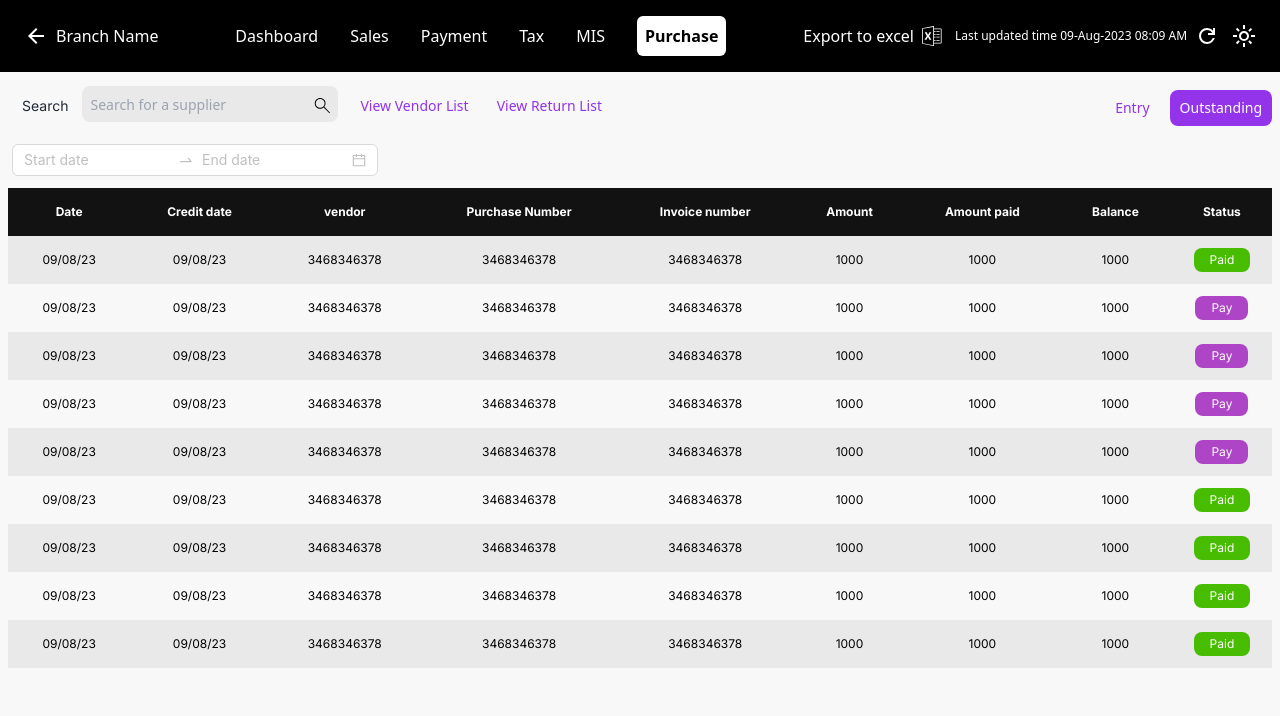
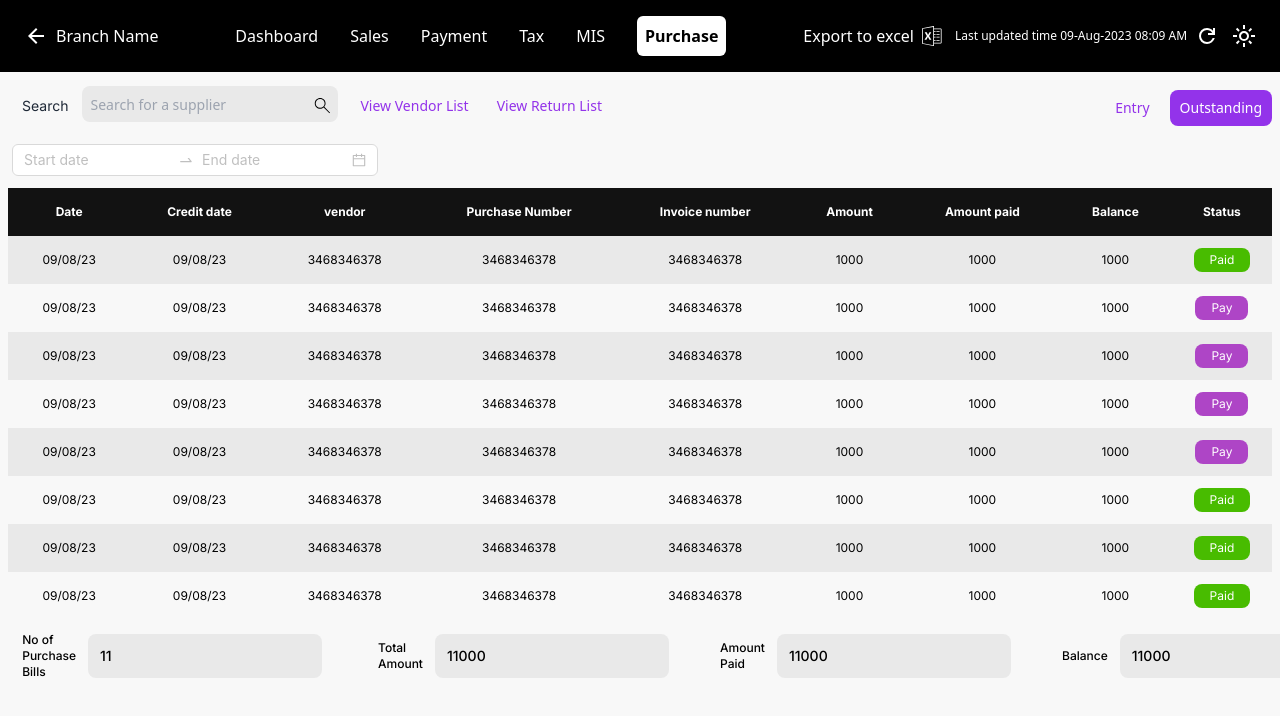
Before and after one commit to amarnadhcp/Sacrosys-purchase, a React (Create React App) app: page /outstanding in a window 1280 px wide. Shown: the top 716 px of the page. Built offline with nearby package versions, Linux system fonts and the light colour scheme.

Commit message:
feat(DetailsCount component inital styling)

```diff
--- a/src/component/Entry/ReturnList.jsx
+++ b/src/component/Entry/ReturnList.jsx
@@ -93,7 +93,7 @@ function ReturnList() {
                   <td className="px-4 py-2 text-black flex justify-center items-center">
                     <img
                       className="h-8 w-16 object-contain"
-                      src={foodIcon}
+                      src={item.image}
                       alt="food icon"
                     />
                   </td>
@@ -119,6 +119,7 @@ const data = [
     vat: "100.000",
     remarks: "Main kitchen",
     active: true,
+    image:"https://images.pexels.com/photos/376464/pexels-photo-376464.jpeg?auto=compress&cs=tinysrgb&w=600"
   },
   {
     id: 2,
@@ -128,6 +129,7 @@ const data = [
     returnAmount: "1000.000",
     vat: "100.000",
     remarks: "Main kitchen",
+    image:"https://images.pexels.com/photos/376464/pexels-photo-376464.jpeg?auto=compress&cs=tinysrgb&w=600"
   },
   {
     id: 2,
@@ -137,6 +139,7 @@ const data = [
     returnAmount: "1000.000",
     vat: "100.000",
     remarks: "Main kitchen",
+    image:"https://images.pexels.com/photos/376464/pexels-photo-376464.jpeg?auto=compress&cs=tinysrgb&w=600"
   },
   {
     id: 2,
@@ -146,6 +149,7 @@ const data = [
     returnAmount: "1000.000",
     vat: "100.000",
     remarks: "Main kitchen",
+    image:"https://images.pexels.com/photos/376464/pexels-photo-376464.jpeg?auto=compress&cs=tinysrgb&w=600"
   },
   {
     id: 2,
@@ -155,6 +159,7 @@ const data = [
     returnAmount: "1000.000",
     vat: "100.000",
     remarks: "Main kitchen",
+    image:"https://images.pexels.com/photos/376464/pexels-photo-376464.jpeg?auto=compress&cs=tinysrgb&w=600"
   },
   {
     id: 2,
@@ -164,6 +169,7 @@ const data = [
     returnAmount: "1000.000",
     vat: "100.000",
     remarks: "Main kitchen",
+    image:"https://images.pexels.com/photos/376464/pexels-photo-376464.jpeg?auto=compress&cs=tinysrgb&w=600"
   },
   {
     id: 2,
@@ -173,6 +179,7 @@ const data = [
     returnAmount: "1000.000",
     vat: "100.000",
     remarks: "Main kitchen",
+    image:"https://images.pexels.com/photos/376464/pexels-photo-376464.jpeg?auto=compress&cs=tinysrgb&w=600"
   },
   {
     id: 2,
@@ -182,6 +189,7 @@ const data = [
     returnAmount: "1000.000",
     vat: "100.000",
     remarks: "Main kitchen",
+    image:"https://images.pexels.com/photos/376464/pexels-photo-376464.jpeg?auto=compress&cs=tinysrgb&w=600"
   },
   {
     id: 2,
@@ -191,6 +199,7 @@ const data = [
     returnAmount: "1000.000",
     vat: "100.000",
     remarks: "Main kitchen",
+    image:"https://images.pexels.com/photos/376464/pexels-photo-376464.jpeg?auto=compress&cs=tinysrgb&w=600"
   },
   {
     id: 2,
@@ -200,6 +209,7 @@ const data = [
     returnAmount: "1000.000",
     vat: "100.000",
     remarks: "Main kitchen",
+    image:"https://images.pexels.com/photos/376464/pexels-photo-376464.jpeg?auto=compress&cs=tinysrgb&w=600"
   },
   {
     id: 2,
@@ -209,257 +219,188 @@ const data = [
     returnAmount: "1000.000",
     vat: "100.000",
     remarks: "Main kitchen",
+    image:"https://images.pexels.com/photos/376464/pexels-photo-376464.jpeg?auto=compress&cs=tinysrgb&w=600"
   },
   {
     id: 2,
-    date: "09/01/24",
+    date: "06/01/24",
     supplier: "342323442",
     invoiceNumber: "3423234424",
     returnAmount: "1000.000",
     vat: "100.000",
     remarks: "Main kitchen",
+    image:"https://images.pexels.com/photos/376464/pexels-photo-376464.jpeg?auto=compress&cs=tinysrgb&w=600"
   },
   {
     id: 2,
-    date: "08/01/24",
+    date: "06/01/24",
     supplier: "342323442",
     invoiceNumber: "3423234424",
     returnAmount: "1000.000",
     vat: "100.000",
     remarks: "Main kitchen",
+    image:"https://images.pexels.com/photos/376464/pexels-photo-376464.jpeg?auto=compress&cs=tinysrgb&w=600"
   },
   {
     id: 2,
-    date: "08/01/24",
+    date: "06/01/24",
     supplier: "342323442",
     invoiceNumber: "3423234424",
     returnAmount: "1000.000",
     vat: "100.000",
     remarks: "Main kitchen",
+    image:"https://images.pexels.com/photos/376464/pexels-photo-376464.jpeg?auto=compress&cs=tinysrgb&w=600"
   },
   {
     id: 2,
-    date: "08/01/24",
+    date: "06/01/24",
     supplier: "342323442",
     invoiceNumber: "3423234424",
     returnAmount: "1000.000",
     vat: "100.000",
     remarks: "Main kitchen",
+    image:"https://images.pexels.com/photos/376464/pexels-photo-376464.jpeg?auto=compress&cs=tinysrgb&w=600"
   },
   {
     id: 2,
-    date: "08/01/24",
+    date: "06/01/24",
     supplier: "342323442",
     invoiceNumber: "3423234424",
     returnAmount: "1000.000",
     vat: "100.000",
     remarks: "Main kitchen",
+    image:"https://images.pexels.com/photos/376464/pexels-photo-376464.jpeg?auto=compress&cs=tinysrgb&w=600"
   },
   {
     id: 2,
-    date: "08/01/24",
+    date: "06/01/24",
     supplier: "342323442",
     invoiceNumber: "3423234424",
     returnAmount: "1000.000",
     vat: "100.000",
     remarks: "Main kitchen",
+    image:"https://images.pexels.com/photos/376464/pexels-photo-376464.jpeg?auto=compress&cs=tinysrgb&w=600"
   },
   {
     id: 2,
-    date: "08/01/24",
+    date: "06/01/24",
     supplier: "342323442",
     invoiceNumber: "3423234424",
     returnAmount: "1000.000",
     vat: "100.000",
     remarks: "Main kitchen",
+    image:"https://images.pexels.com/photos/376464/pexels-photo-376464.jpeg?auto=compress&cs=tinysrgb&w=600"
   },
   {
     id: 2,
-    date: "08/01/24",
+    date: "06/01/24",
     supplier: "342323442",
     invoiceNumber: "3423234424",
     returnAmount: "1000.000",
     vat: "100.000",
     remarks: "Main kitchen",
+    image:"https://images.pexels.com/photos/376464/pexels-photo-376464.jpeg?auto=compress&cs=tinysrgb&w=600"
   },
   {
     id: 2,
-    date: "08/01/24",
+    date: "06/01/24",
     supplier: "342323442",
     invoiceNumber: "3423234424",
     returnAmount: "1000.000",
     vat: "100.000",
     remarks: "Main kitchen",
+    image:"https://images.pexels.com/photos/376464/pexels-photo-376464.jpeg?auto=compress&cs=tinysrgb&w=600"
   },
   {
     id: 2,
-    date: "08/01/24",
+    date: "06/01/24",
     supplier: "342323442",
     invoiceNumber: "3423234424",
     returnAmount: "1000.000",
     vat: "100.000",
     remarks: "Main kitchen",
+    image:"https://images.pexels.com/photos/376464/pexels-photo-376464.jpeg?auto=compress&cs=tinysrgb&w=600"
   },
   {
     id: 2,
-    date: "08/01/24",
+    date: "06/01/24",
     supplier: "342323442",
     invoiceNumber: "3423234424",
     returnAmount: "1000.000",
     vat: "100.000",
     remarks: "Main kitchen",
+    image:"https://images.pexels.com/photos/376464/pexels-photo-376464.jpeg?auto=compress&cs=tinysrgb&w=600"
   },
   {
     id: 2,
-    date: "08/01/24",
+    date: "06/01/24",
     supplier: "342323442",
     invoiceNumber: "3423234424",
     returnAmount: "1000.000",
     vat: "100.000",
     remarks: "Main kitchen",
+    image:"https://images.pexels.com/photos/376464/pexels-photo-376464.jpeg?auto=compress&cs=tinysrgb&w=600"
   },
   {
     id: 2,
-    date: "08/01/24",
+    date: "06/01/24",
     supplier: "342323442",
     invoiceNumber: "3423234424",
     returnAmount: "1000.000",
     vat: "100.000",
     remarks: "Main kitchen",
+    image:"https://images.pexels.com/photos/376464/pexels-photo-376464.jpeg?auto=compress&cs=tinysrgb&w=600"
   },
   {
     id: 2,
-    date: "08/01/24",
+    date: "06/01/24",
     supplier: "342323442",
     invoiceNumber: "3423234424",
     returnAmount: "1000.000",
     vat: "100.000",
     remarks: "Main kitchen",
+    image:"https://images.pexels.com/photos/376464/pexels-photo-376464.jpeg?auto=compress&cs=tinysrgb&w=600"
   },
   {
     id: 2,
-    date: "08/01/24",
+    date: "06/01/24",
     supplier: "342323442",
     invoiceNumber: "3423234424",
     returnAmount: "1000.000",
     vat: "100.000",
     remarks: "Main kitchen",
+    image:"https://images.pexels.com/photos/376464/pexels-photo-376464.jpeg?auto=compress&cs=tinysrgb&w=600"
   },
   {
     id: 2,
-    date: "08/01/24",
+    date: "06/01/24",
     supplier: "342323442",
     invoiceNumber: "3423234424",
     returnAmount: "1000.000",
     vat: "100.000",
     remarks: "Main kitchen",
+    image:"https://images.pexels.com/photos/376464/pexels-photo-376464.jpeg?auto=compress&cs=tinysrgb&w=600"
   },
   {
     id: 2,
-    date: "08/01/24",
+    date: "06/01/24",
     supplier: "342323442",
     invoiceNumber: "3423234424",
     returnAmount: "1000.000",
     vat: "100.000",
     remarks: "Main kitchen",
+    image:"https://images.pexels.com/photos/376464/pexels-photo-376464.jpeg?auto=compress&cs=tinysrgb&w=600"
   },
   {
     id: 2,
-    date: "08/01/24",
+    date: "06/01/24",
     supplier: "342323442",
     invoiceNumber: "3423234424",
     returnAmount: "1000.000",
     vat: "100.000",
     remarks: "Main kitchen",
+    image:"https://images.pexels.com/photos/376464/pexels-photo-376464.jpeg?auto=compress&cs=tinysrgb&w=600"
   },
-  {
-    id: 2,
-    date: "08/01/24",
-    supplier: "342323442",
-    invoiceNumber: "3423234424",
-    returnAmount: "1000.000",
-    vat: "100.000",
-    remarks: "Main kitchen",
-  },
-  {
-    id: 2,
-    date: "08/01/24",
-    supplier: "342323442",
-    invoiceNumber: "3423234424",
-    returnAmount: "1000.000",
-    vat: "100.000",
-    remarks: "Main kitchen",
-  },
-  {
-    id: 2,
-    date: "08/01/24",
-    supplier: "342323442",
-    invoiceNumber: "3423234424",
-    returnAmount: "1000.000",
-    vat: "100.000",
-    remarks: "Main kitchen",
-  },
-  {
-    id: 2,
-    date: "08/01/24",
-    supplier: "342323442",
-    invoiceNumber: "3423234424",
-    returnAmount: "1000.000",
-    vat: "100.000",
-    remarks: "Main kitchen",
-  },
-  {
-    id: 2,
-    date: "08/01/24",
-    supplier: "342323442",
-    invoiceNumber: "3423234424",
-    returnAmount: "1000.000",
-    vat: "100.000",
-    remarks: "Main kitchen",
-  },
-  {
-    id: 2,
-    date: "08/01/24",
-    supplier: "342323442",
-    invoiceNumber: "3423234424",
-    returnAmount: "1000.000",
-    vat: "100.000",
-    remarks: "Main kitchen",
-  },
-  {
-    id: 2,
-    date: "08/01/24",
-    supplier: "342323442",
-    invoiceNumber: "3423234424",
-    returnAmount: "1000.000",
-    vat: "100.000",
-    remarks: "Main kitchen",
-  },
-  {
-    id: 2,
-    date: "08/01/24",
-    supplier: "342323442",
-    invoiceNumber: "3423234424",
-    returnAmount: "1000.000",
-    vat: "100.000",
-    remarks: "Main kitchen",
-  },
-  {
-    id: 2,
-    date: "08/01/24",
-    supplier: "342323442",
-    invoiceNumber: "3423234424",
-    returnAmount: "1000.000",
-    vat: "100.000",
-    remarks: "Main kitchen",
-  },
-  {
-    id: 2,
-    date: "08/01/24",
-    supplier: "342323442",
-    invoiceNumber: "3423234424",
-    returnAmount: "1000.000",
-    vat: "100.000",
-    remarks: "Main kitchen",
-  },
+
+
 ];
--- /dev/null
+++ b/src/component/Outstanding/DetailsCount.jsx
@@ -0,0 +1,59 @@
+import React from "react";
+
+function DetailsCount({filteredData}) {
+    // Calculate details count
+const detailsCountData = filteredData.reduce((acc, item) => {
+    acc.numberOfBills += 1;
+    acc.totalAmount += item.amount;
+    acc.totalAmountPaid += item.amountPaid;
+    acc.totalBalance += item.balance;
+    return acc;
+  }, { numberOfBills: 0, totalAmount: 0, totalAmountPaid: 0, totalBalance: 0 });
+
+  return (
+    <div className="flex flex-col font-inter font-medium md:flex-row md:items-center mt-6 mx-7 gap-10">
+      <div className="flex md:w-1/4 items-center justify-end md:pr-4">
+        <label className="w-full  md:w-auto text-xs text-right md:text-left mb-2 md:mb-0 mr-3">No of Purchase Bills</label>
+        <input
+          readOnly
+          value={detailsCountData.numberOfBills}
+          type="number"
+          name="amount1"
+          className="p-3 flex-grow bg-inputColor rounded-lg text-sm focus:outline-none "
+        />
+      </div>
+      <div className="flex md:w-1/4 items-center  md:pr-4">
+        <label className="w-full md:w-auto text-xs text-right md:text-left mb-2 md:mb-0 mr-3">Total      Amount </label>
+        <input
+          readOnly
+          value={detailsCountData.totalAmount}
+          type="number"
+          name="amount2"
+          className="p-3 flex-grow bg-inputColor rounded-lg text-sm focus:outline-none "
+        />
+      </div>
+      <div className="flex md:w-1/4 items-center  md:pr-4">
+        <label className="w-full md:w-auto text-xs text-right md:text-left mb-2 md:mb-0 mr-3">Amount Paid</label>
+        <input
+          readOnly
+          value={detailsCountData.totalAmountPaid}
+          type="number"
+          name="amount3"
+          className="p-3 flex-grow bg-inputColor rounded-lg text-sm focus:outline-none "
+        />
+      </div>
+      <div className="flex md:w-1/4 items-center ">
+        <label className="w-full md:w-auto text-xs text-right md:text-left mb-2 md:mb-0 mr-3">Balance </label>
+        <input
+          readOnly
+          value={detailsCountData.totalBalance}
+          type="number"
+          name="amount4"
+          className="p-3 flex-grow bg-inputColor rounded-lg text-sm focus:outline-none "
+        />
+      </div>
+    </div>
+  );
+}
+
+export default DetailsCount;
--- a/src/component/Outstanding/OutstandinTable.jsx
+++ b/src/component/Outstanding/OutstandinTable.jsx
@@ -3,10 +3,11 @@ import SearchBar from "../Navbar/SearchBar";
 import NavigationBar from "../Navbar/NavigationBar";
 import OutStandModal from "./OutStandModal";
 import { DatePicker } from "antd";
+import DetailsCount from "./DetailsCount";
 const { RangePicker } = DatePicker;
 
 function OutstandinTable() {
-  const [isModalOpen, setIsModalOpen] = useState(false);//modale opening
+  const [isModalOpen, setIsModalOpen] = useState(false); //modale opening
   const [modalData, setModalData] = useState(null);
   const [selectedDateRange, setSelectedDateRange] = useState([]);
 
@@ -36,7 +37,7 @@ function OutstandinTable() {
         <div className="mb-3 mt-0 mx-1 ">
           <RangePicker onChange={handleDateRangeChange} />
         </div>
-        <div className="overflow-y-auto h-[480px]">
+        <div className="overflow-y-auto h-[420px]">
           <table className="w-full text-xs text-left rtl:text-right text-gray-500 dark:text-gray-400 z-0 border-collapse">
             <thead className="sticky  top-0 text-xs text-white font-inter bg-custom-black text-center z-10">
               <tr>
@@ -68,17 +69,26 @@ function OutstandinTable() {
                   <td className="px-4 py-4 text-black">{item.amountPaid}</td>
                   <td className="px-4 py-4 text-black">{item.balance}</td>
                   <td>
-                    <button disabled={item.status}
+                    <button
+                      disabled={item.status}
                       className={`border-md rounded-lg p-1 px-4  ${
                         item.status
                           ? "bg-[#48BC00] text-white"
                           : "bg-[#AE45C6] text-white cursor-pointer"
                       }`}
-                      onClick={()=>{setIsModalOpen(true);
-                        setModalData(item)}}>
+                      onClick={() => {
+                        setIsModalOpen(true);
+                        setModalData(item);
+                      }}
+                    >
                       {item.status ? "Paid" : "Pay"}
                     </button>
-                    {isModalOpen && modalData === item && <OutStandModal closeModal={() => setIsModalOpen(false)} rowData={modalData} />}
+                    {isModalOpen && modalData === item && (
+                      <OutStandModal
+                        closeModal={() => setIsModalOpen(false)}
+                        rowData={modalData}
+                      />
+                    )}
                   </td>
                 </tr>
               ))}
@@ -86,6 +96,7 @@ function OutstandinTable() {
           </table>
         </div>
       </div>
+      <DetailsCount filteredData={filteredData} />
     </div>
   );
 }
@@ -100,9 +111,9 @@ const data = [
     supplier: "3468346378",
     purchaseNumber: "3468346378",
     invoiceNumber: "3468346378",
-    amount: "1000",
-    amountPaid: "1000",
-    balance: "1000",
+    amount: 1000,
+    amountPaid: 1000,
+    balance: 1000,
     status: "Payment in progress",
   },
   {
@@ -112,9 +123,9 @@ const data = [
     supplier: "3468346378",
     purchaseNumber: "3468346378",
     invoiceNumber: "3468346378",
-    amount: "1000",
-    amountPaid: "1000",
-    balance: "1000",
+    amount: 1000,
+    amountPaid: 1000,
+    balance: 1000,
     status: false,
   },
   {
@@ -124,9 +135,9 @@ const data = [
     supplier: "3468346378",
     purchaseNumber: "3468346378",
     invoiceNumber: "3468346378",
-    amount: "1000",
-    amountPaid: "1000",
-    balance: "1000",
+    amount: 1000,
+    amountPaid: 1000,
+    balance: 1000,
     status: false,
   },
   {
@@ -136,9 +147,9 @@ const data = [
     supplier: "3468346378",
     purchaseNumber: "3468346378",
     invoiceNumber: "3468346378",
-    amount: "1000",
-    amountPaid: "1000",
-    balance: "1000",
+    amount: 1000,
+    amountPaid: 1000,
+    balance: 1000,
     status: false,
   },
   {
@@ -148,9 +159,9 @@ const data = [
     supplier: "3468346378",
     purchaseNumber: "3468346378",
     invoiceNumber: "3468346378",
-    amount: "1000",
-    amountPaid: "1000",
-    balance: "1000",
+    amount: 1000,
+    amountPaid: 1000,
+    balance: 1000,
     status: false,
   },
   {
@@ -160,9 +171,9 @@ const data = [
     supplier: "3468346378",
     purchaseNumber: "3468346378",
     invoiceNumber: "3468346378",
-    amount: "1000",
-    amountPaid: "1000",
-    balance: "1000",
+    amount: 1000,
+    amountPaid: 1000,
+    balance: 1000,
     status: true,
   },
   {
@@ -172,9 +183,9 @@ const data = [
     supplier: "3468346378",
     purchaseNumber: "3468346378",
     invoiceNumber: "3468346378",
-    amount: "1000",
-    amountPaid: "1000",
-    balance: "1000",
+    amount: 1000,
+    amountPaid: 1000,
+    balance: 1000,
     status: true,
   },
   {
@@ -184,9 +195,9 @@ const data = [
     supplier: "3468346378",
     purchaseNumber: "3468346378",
     invoiceNumber: "3468346378",
-    amount: "1000",
-    amountPaid: "1000",
-    balance: "1000",
+    amount: 1000,
+    amountPaid: 1000,
+    balance: 1000,
     status: true,
   },
   {
@@ -196,9 +207,9 @@ const data = [
     supplier: "3468346378",
     purchaseNumber: "3468346378",
     invoiceNumber: "3468346378",
-    amount: "1000",
-    amountPaid: "1000",
-    balance: "1000",
+    amount: 1000,
+    amountPaid: 1000,
+    balance: 1000,
     status: true,
   },
   {
@@ -208,9 +219,9 @@ const data = [
     supplier: "3468346378",
     purchaseNumber: "3468346378",
     invoiceNumber: "3468346378",
-    amount: "1000",
-    amountPaid: "1000",
-    balance: "1000",
+    amount: 1000,
+    amountPaid: 1000,
+    balance: 1000,
     status: true,
   },
   {
@@ -220,9 +231,9 @@ const data = [
     supplier: "3468346378",
     purchaseNumber: "3468346378",
     invoiceNumber: "3468346378",
-    amount: "1000",
-    amountPaid: "1000",
-    balance: "1000",
+    amount: 1000,
+    amountPaid: 1000,
+    balance: 1000,
     status: true,
   },
 ];
```
